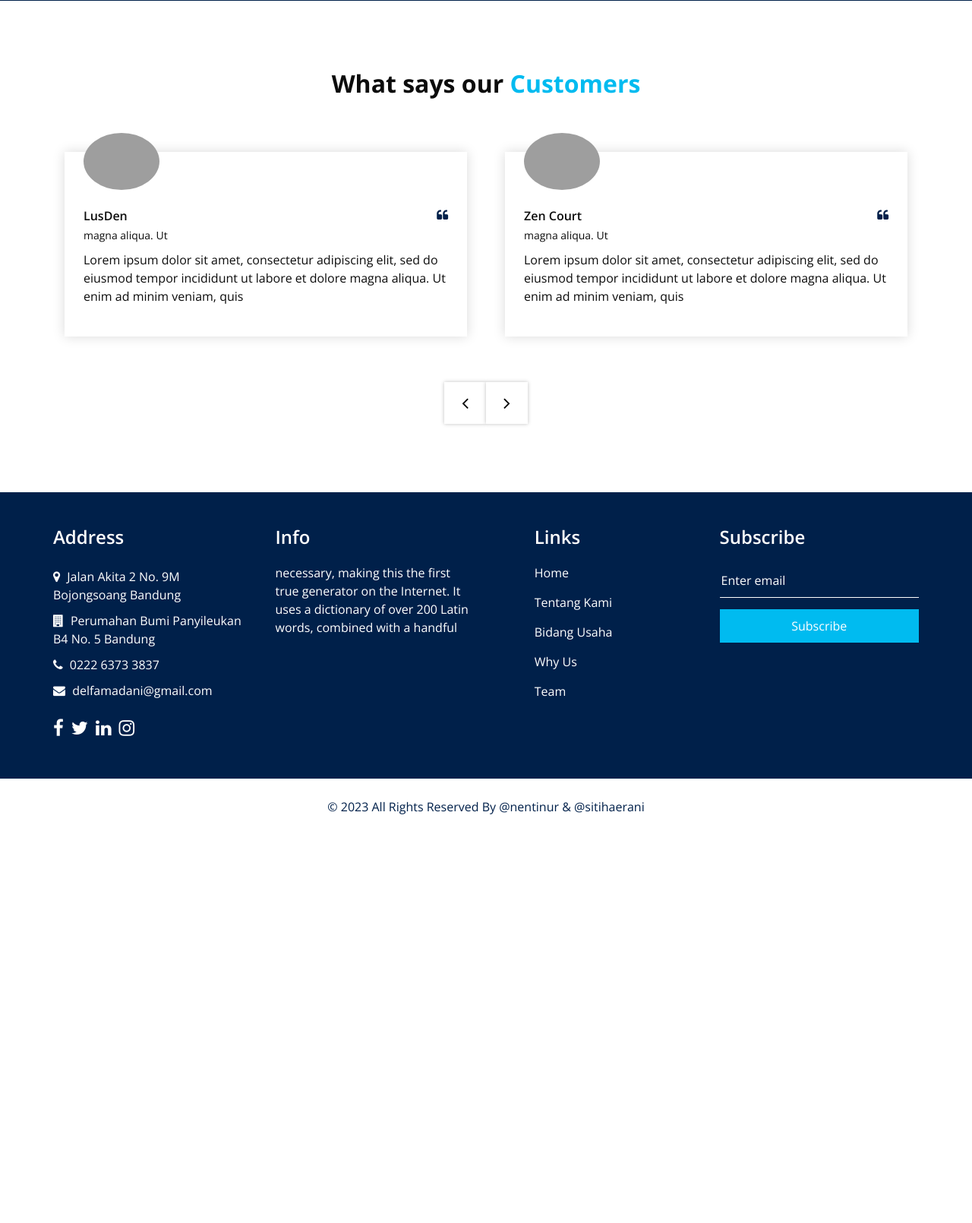
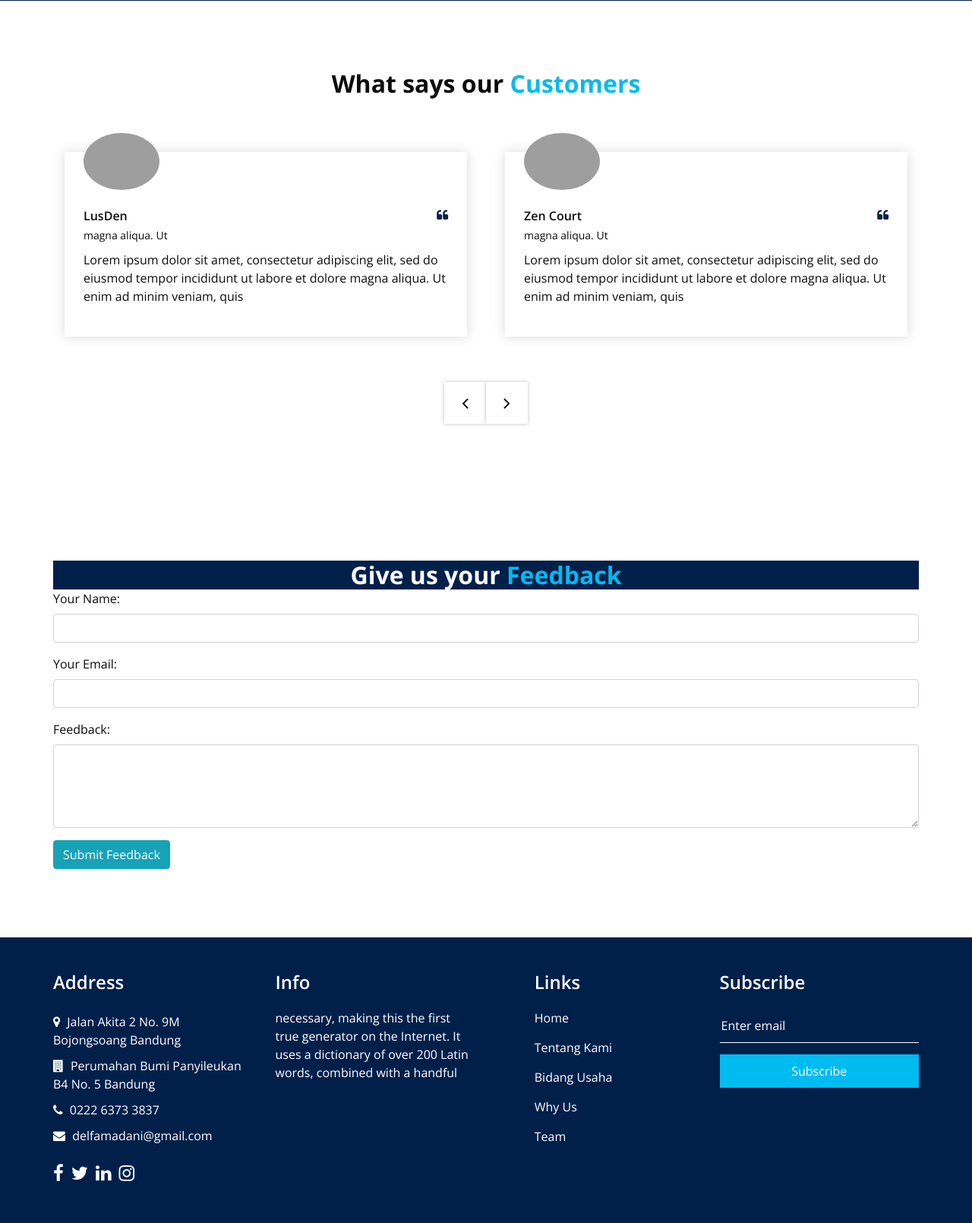
Before and after one commit to sitihaerani/project-company-profile, a PHP site: page / in a window 1280 px wide. Shown: the part 4578-6188 px from the top of the page at 76% size. Before the commit the page ends 5650 px from the top, so only its background shows below. Run offline with PHP 8.4, Linux system fonts and the light colour scheme; some libraries are stand-ins or nearby versions; grey boxes are pictures that could not be loaded.

Commit message:
Menambahkan form feedback

```diff
--- a/css/style.css
+++ b/css/style.css
@@ -692,6 +692,12 @@ a:focus {
 .client_section .heading_container {
   margin-bottom: 30px;
 }
+/*feedback form section*/
+.feedback_section .heading_container {
+  text-align: center;
+  background-color: #00204a;
+  color: #ffffff;
+}
 
 .client_section .box {
   display: -webkit-box;
--- a/index.html
+++ b/index.html
@@ -310,7 +310,7 @@
         <div class="row">
           <div class="col-md-6">
             <div class="img-box">
-              <img src="images/about-img.png" alt="" />
+              <img src="images/office.png" alt="" />
             </div>
           </div>
           <div class="col-md-6">
@@ -634,6 +634,36 @@
 
     <!-- end client section -->
 
+    <!-- feedback form section -->
+
+<section class="feedback_section layout_padding">
+  <div class="container">
+    <div class="heading_container heading_center psudo_white_primary mb_45">
+      <h2>Give us your <span>Feedback</span></h2>
+    </div>
+    <div class="feedback-form">
+      <form id="feedbackForm">
+        <div class="form-group">
+          <label for="name">Your Name:</label>
+          <input type="text" id="name" name="name" class="form-control" required>
+        </div>
+        <div class="form-group">
+          <label for="email">Your Email:</label>
+          <input type="email" id="email" name="email" class="form-control" required>
+        </div>
+        <div class="form-group">
+          <label for="feedback">Feedback:</label>
+          <textarea id="feedback" name="feedback" class="form-control" rows="4" required></textarea>
+        </div>
+        <button type="submit" class="btn btn-info">Submit Feedback</button>
+      </form>
+    </div>
+  </div>
+</section>
+
+<!-- end feedback form section -->
+
+
     <!-- info section -->
 
     <section class="info_section layout_padding2">
```
